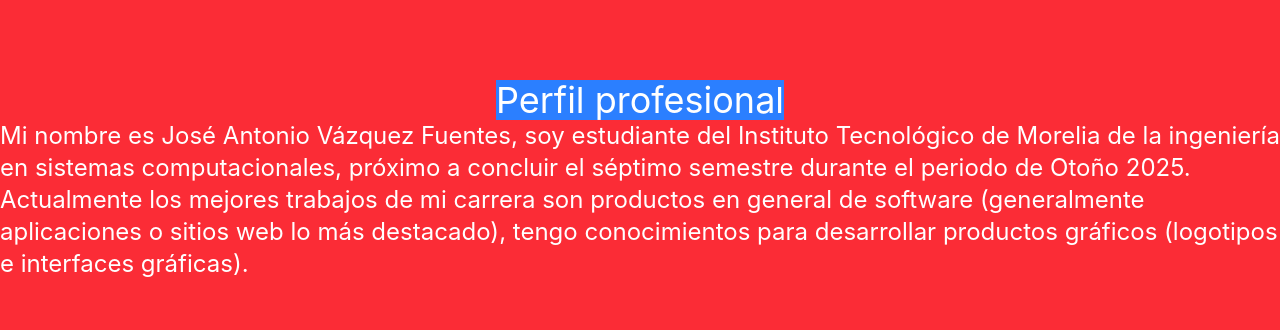
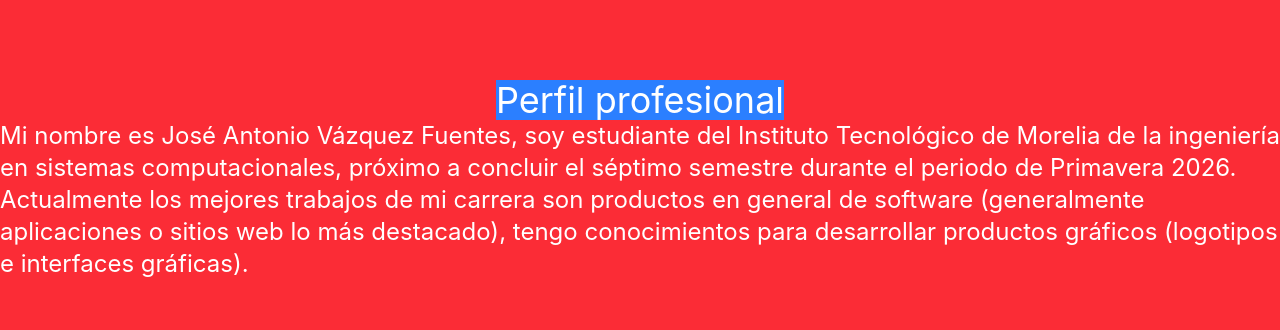
Before and after one commit to TonyTheryx/CV_JOSE_ANTONIO_VAZQUEZ_FUENTES, a React (Vite) app: page / in a window 1280 px wide. Shown: the part 1820-2150 px from the top of the page. Built offline with nearby package versions, Linux system fonts and the light colour scheme.

Commit message:
Update cv.tsx

```diff
--- a/src/components/cv.tsx
+++ b/src/components/cv.tsx
@@ -20,7 +20,7 @@
   Perfil profesional
 </h2>
 <p className="text-2xl">
- Mi nombre es José Antonio Vázquez Fuentes, soy estudiante del Instituto Tecnológico de Morelia de la ingeniería en sistemas computacionales, próximo a concluir el séptimo semestre durante el periodo de Otoño 2025. Actualmente los mejores trabajos de mi carrera son productos en general de software (generalmente aplicaciones o sitios web lo más destacado), tengo conocimientos para desarrollar productos gráficos (logotipos e interfaces gráficas).
+ Mi nombre es José Antonio Vázquez Fuentes, soy estudiante del Instituto Tecnológico de Morelia de la ingeniería en sistemas computacionales, próximo a concluir el séptimo semestre durante el periodo de Primavera 2026. Actualmente los mejores trabajos de mi carrera son productos en general de software (generalmente aplicaciones o sitios web lo más destacado), tengo conocimientos para desarrollar productos gráficos (logotipos e interfaces gráficas).
 </p>
     </div>
 
```
